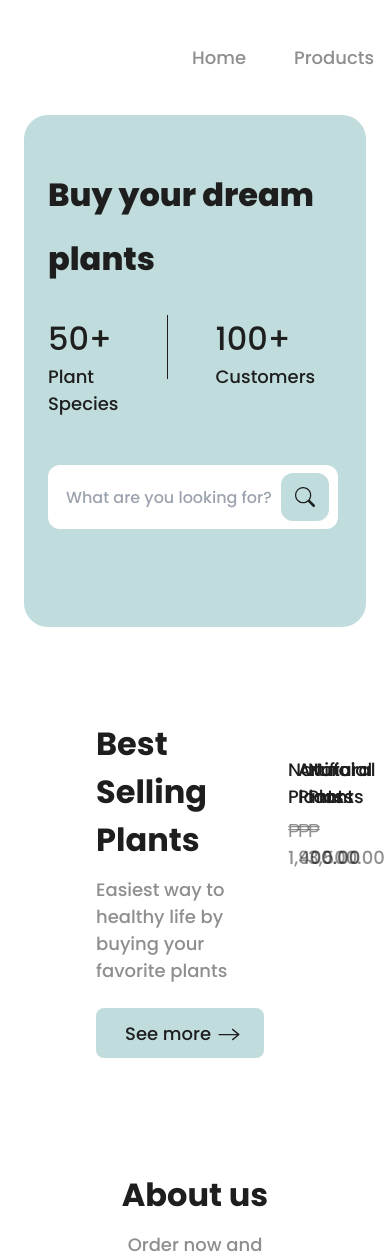
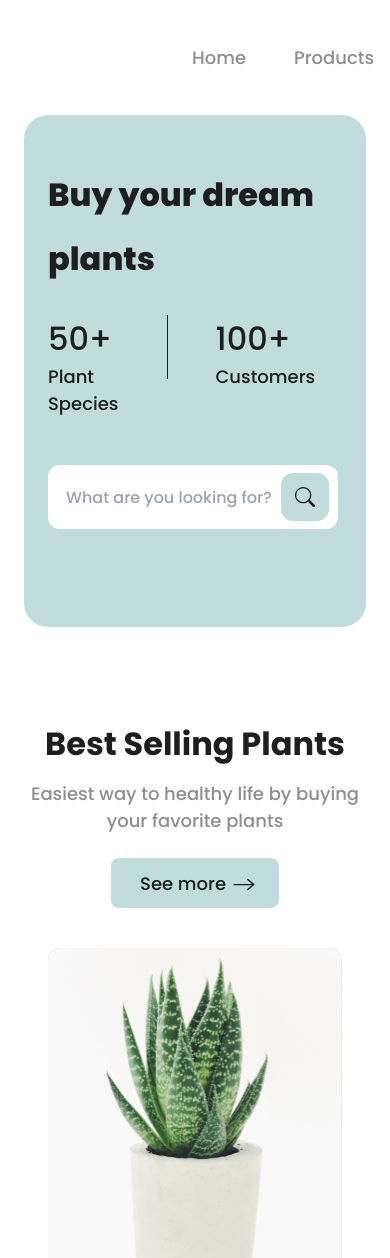
Before and after one commit to linhhongnhung/green-mind, a Next.js app: page / in a window 390 px wide. Shown: the top 1258 px of the page. Built offline with nearby package versions, Linux system fonts and the light colour scheme.

Commit message:
responsive BestSelling

```diff
--- a/src/components/best_selling/BestSelling.tsx
+++ b/src/components/best_selling/BestSelling.tsx
@@ -1,26 +1,23 @@
 import React from "react"
-// import Slider from "react-slick"
 import PlantItem from "./PlantItem"
 import Link from "next/link"
 
 const BestSelling: React.FC = () => {
 
-    // const settings = {
-    //     infinite: true,
-    //     speed: 500,
-    //     slidesToShow: 3,
-    //     slidesToScroll: 1
-    // }
-
     return (
         <section className="pt-[93px] pb-[113px] max-w-[1440px] mx-auto">
-            <div className="mx-24 flex">
+            <div className="mx-24 flex
+                            max-lg:flex-col max-lg:items-center max-lg:text-center
+                            max-md:mx-12
+                            max-sm:mx-6">
                 <div>
                     <h2 className="text-base font-bold
-                                    max-w-[256px]">
+                                    w-[256px]
+                                    max-lg:w-auto">
                         Best Selling Plants
                     </h2>
-                    <p className="text-tiny text-gray max-w-[196px] mt-3 mb-6">
+                    <p className="text-tiny text-gray w-[196px] mt-3 mb-6
+                                  max-lg:w-auto">
                         Easiest way to healthy life by buying your favorite plants
                     </p>
                     <Link href="/">
@@ -35,7 +32,9 @@ const BestSelling: React.FC = () => {
                         </button>
                     </Link>
                 </div>
-                <div className="grid grid-cols-3">
+                <div className="grid grid-cols-3
+                                max-lg:grid-cols-2 max-lg:mt-4
+                                max-md:grid-cols-1">
                 {
                     plantList.map( (plant, index) => {
                         return <PlantItem
```
